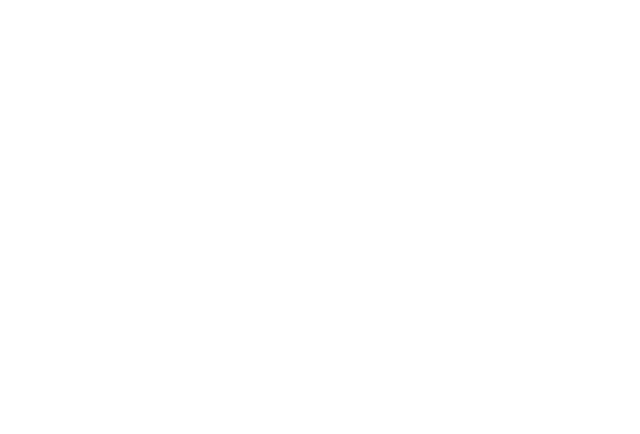
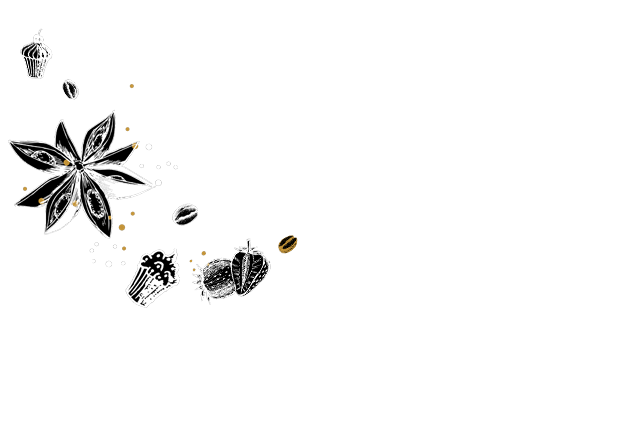
Before and after one commit to YuliyaKhol/baymax, a plain HTML site: page index.html in a window 1280 px wide. Shown: the whole page, without its empty margins (0-640 px from the left). Drawn offline with Linux system fonts and the light colour scheme.

Commit message:
Add files via upload

```diff
--- a/index.html
+++ b/index.html
@@ -5,6 +5,6 @@
 		<meta charset="utf-8">
 	</head>
 	<body>
-
+			<img src="images/bottom_decor.png">
 	</body>
 	</html>
```
